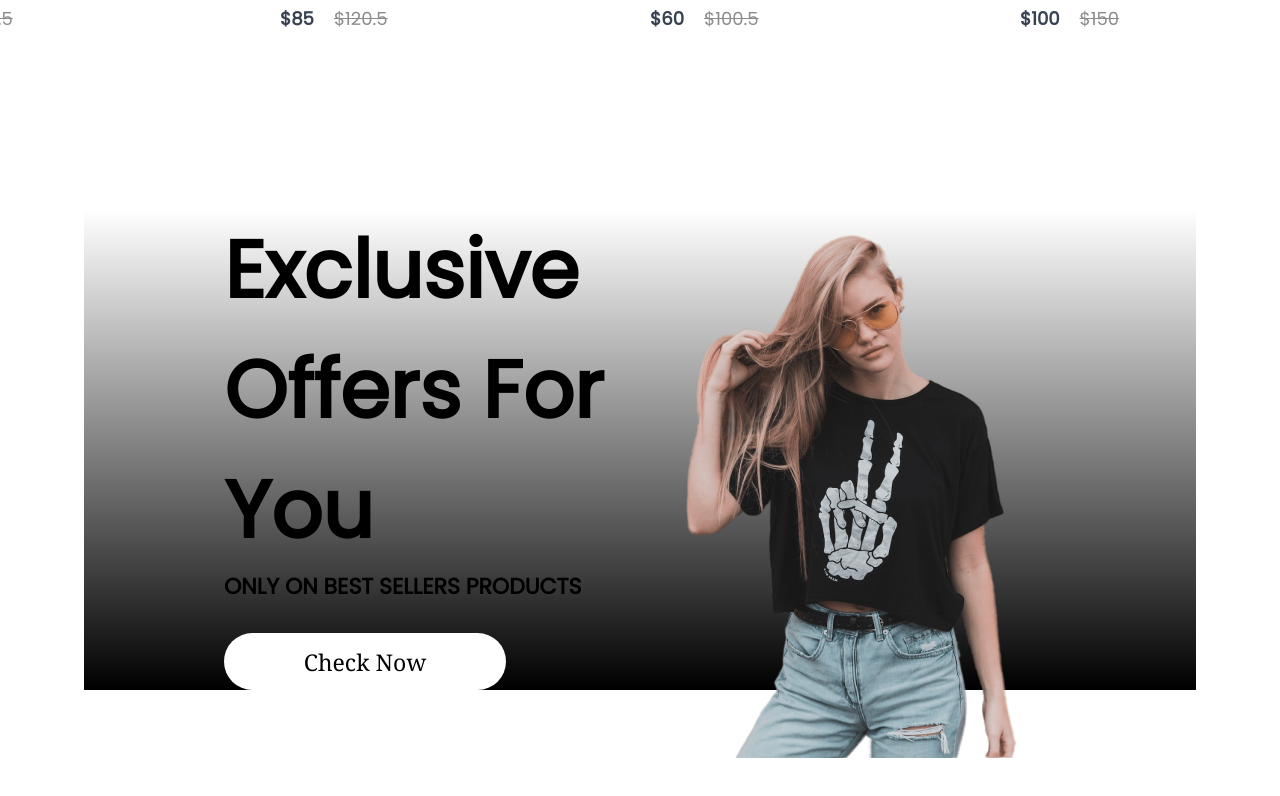
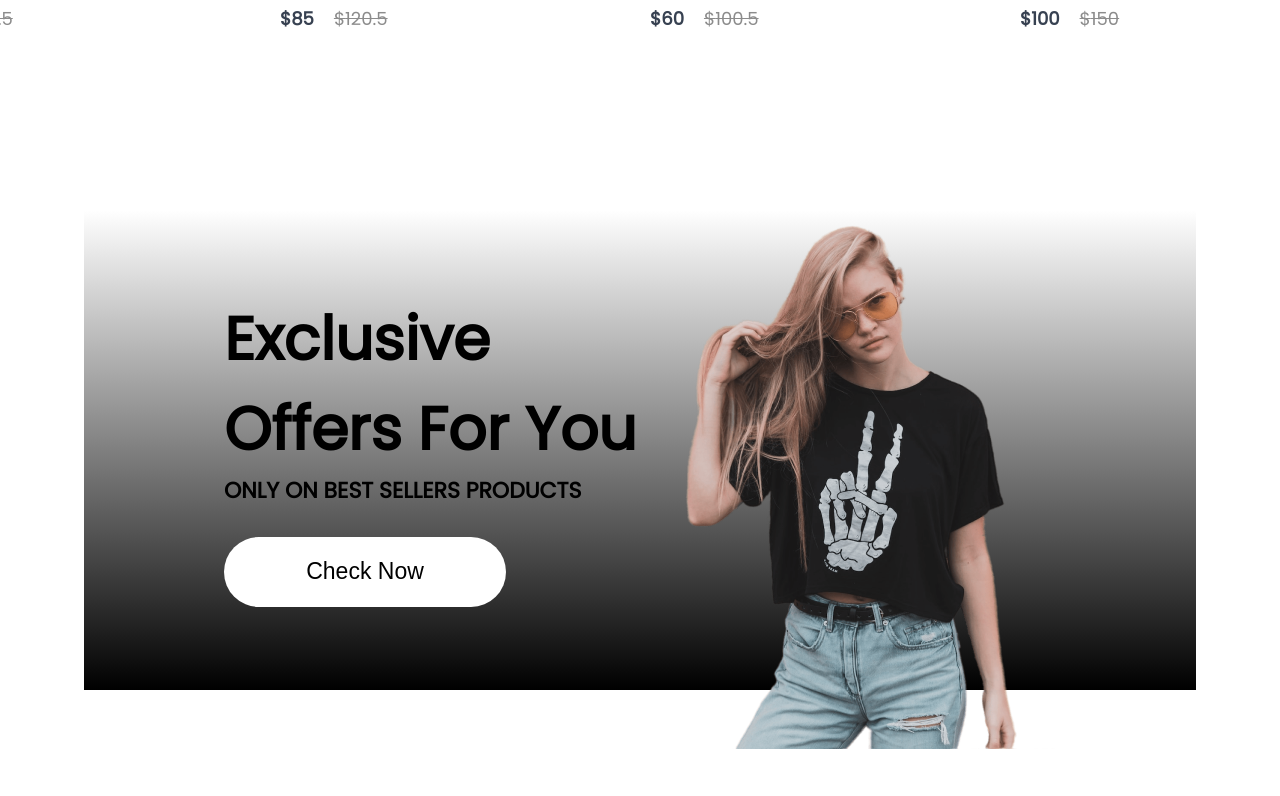
Before and after one commit to SanDevil23/e_commerce_frontend, a React (Create React App) app: page / in a window 1280 px wide. Shown: the part 1727-2523 px from the top of the page. Built offline with nearby package versions, Linux system fonts and the light colour scheme.

Commit message:
buttons config

```diff
--- a/src/Components/Offers/Offers.css
+++ b/src/Components/Offers/Offers.css
@@ -17,7 +17,7 @@
 
 .offers-left h1{
     color: black;
-    font-size: 80px;
+    font-size: 60px;
     font-weight: 600;
 }
 
@@ -32,7 +32,7 @@
     height: 70px;
     font-weight: 600;
     font-size: 23px;
-    font-family: Cambria, Cochin, Georgia, Times, 'Times New Roman', serif;
+    font-family: Arial, Helvetica, sans-serif;
     border-radius: 35px;
     background-color: rgb(255, 255, 255);
     border: none;
@@ -43,9 +43,17 @@
 }
 
 .offers-left button:hover{
-    box-shadow: 2px 2px 4px 3px  rgb(161, 161, 161);
+    box-shadow: 2px 2px 11px 3px  rgb(161, 161, 161);
 }
 
 .offers-left button:active{
     background-color: rgb(248, 193, 193);
 }
+
+.offers-right{
+    flex: 1;
+    display: flex;
+    align-items: center;
+    justify-content: flex-end;
+    padding-top: 50px;
+}
```
